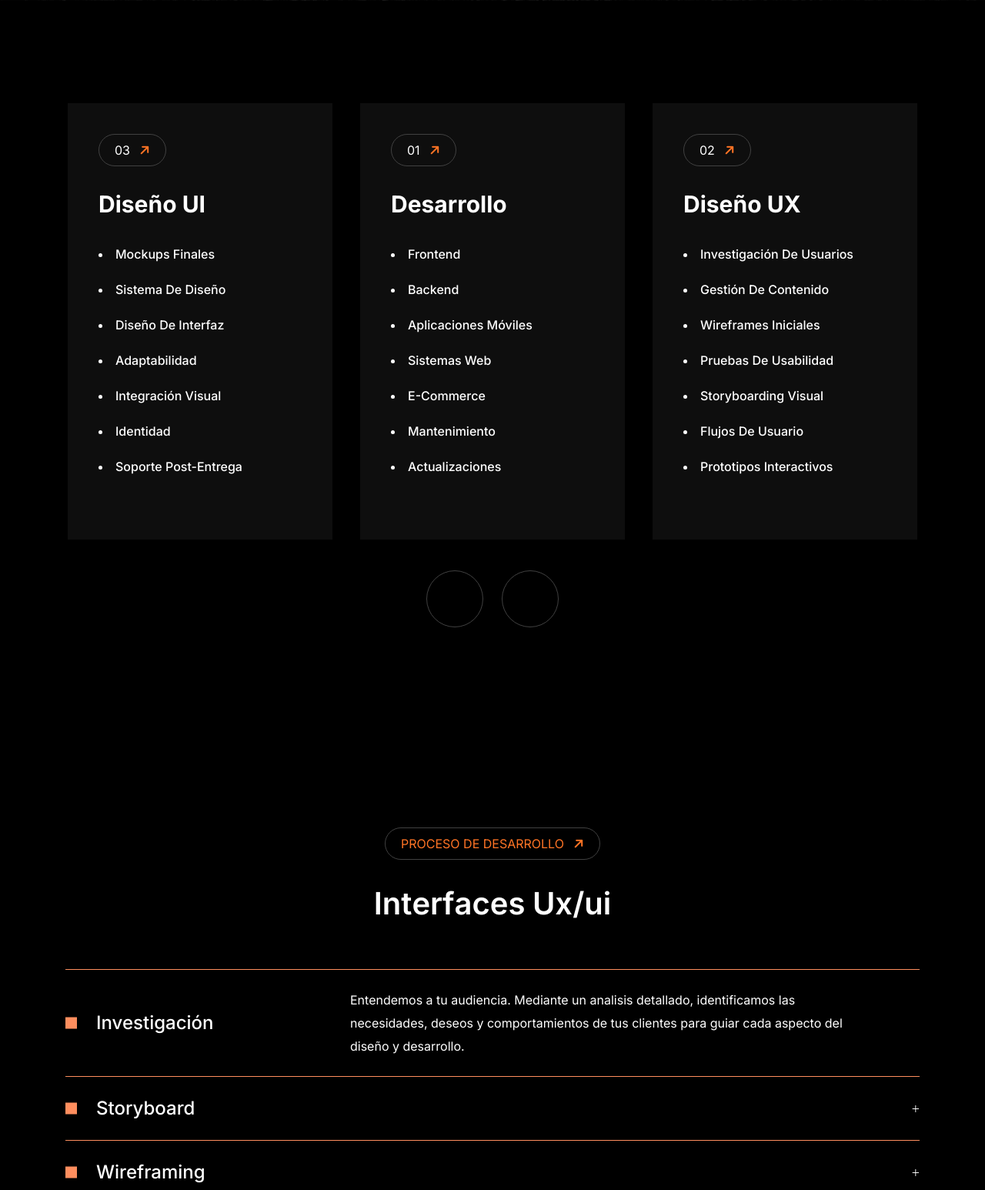
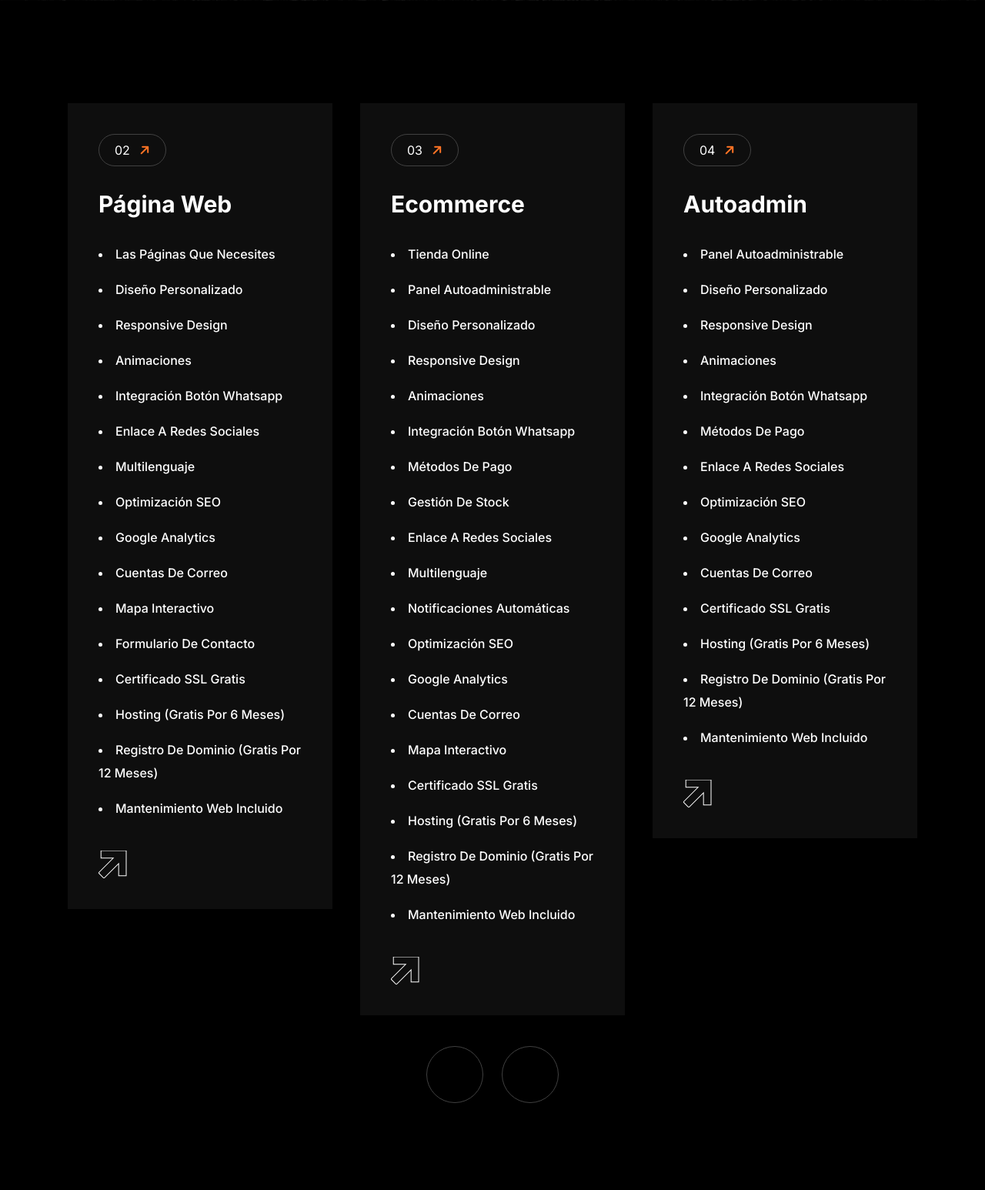
Before and after one commit to ginasoft/foxstudio, a PHP site: page /servicios.php in a window 1280 px wide. Shown: the part 489-2035 px from the top of the page at 77% size. Run offline with PHP 8.4, Linux system fonts and the light colour scheme; some libraries are stand-ins or nearby versions; some web fonts are replaced.

Commit message:
Servicios added

```diff
--- a/assets/js/plugins.js
+++ b/assets/js/plugins.js
@@ -574,6 +574,7 @@
 				autoplaySpeed: 5000,
 				slidesToScroll: 1,
 				arrows: true,
+				initialSlide: 2,
 				prevArrow: $(".prev-service-t"),
 				nextArrow: $(".next-service-t"),
 				dots: false,
--- a/servicios.php
+++ b/servicios.php
@@ -45,8 +45,12 @@
                <section class="section service-t">
                   <div class="container">
                      <div class="row">
+
                         <div class="col-12">
                            <div class="service-t__slider">
+
+
+
                               <div class="service-t-single-wrapper">
                                  <div class="service-t__slider-single">
                                     <div class="intro">
@@ -55,18 +59,33 @@
                                           <i class="fa-solid fa-arrow-right"></i>
                                        </span>
                                        <h4>
-                                          <a href="#">Desarrollo</a>
+                                          <a href="#">Landing Page</a>
                                        </h4>
                                     </div>
                                     <ul>
-                                       <li>Frontend</li>
-                                       <li>Backend</li>
-                                       <li>Aplicaciones Móviles</li>
-                                       <li>Sistemas web</li>
-                                       <li>E-commerce</li>
-                                       <li>Mantenimiento</li>
-                                       <li>Actualizaciones</li>
+                                       <li>Una sola página</li>
+                                       <li>Diseño personalizado</li>
+                                       <li>Responsive Design</li>
+                                       <li>Animaciones</li>
+                                       <li>Integración botón Whatsapp</li>
+                                       <li>Enlace a redes sociales</li>
+                                       <li>Multilenguaje</li>
+                                       <li>Optimización SEO</li>
+                                       <li>Google Analytics</li>
+                                       <li>Cuentas de correo</li>
+                                       <li>Mapa interactivo</li>
+                                       <li>Formulario de contacto</li>
+                                       <li>Certificado SSL gratis</li>
+                                       <li>Hosting (gratis por 6 meses)</li>
+                                       <li>Registro de dominio (gratis por 12 meses)</li>
+                                       <li>Mantenimiento web incluido</li>
                                     </ul>
+                                       <div class="cta">
+                                       <a href="https://wa.me/5491139398075?text=Más%20info%20Landing%20Page">
+                                          <i class="icon-arrow-top-right"></i>
+                                          <span>Me interesa</span>
+                                       </a>
+                                    </div>
                                  </div>
                               </div>
                               <div class="service-t-single-wrapper">
@@ -77,18 +96,33 @@
                                           <i class="fa-solid fa-arrow-right"></i>
                                        </span>
                                        <h4>
-                                          <a href="#">Diseño UX</a>
+                                          <a href="#">Página Web</a>
                                        </h4>
                                     </div>
                                     <ul>
-                                       <li>Investigación de Usuarios</li>
-                                       <li>Gestión de Contenido</li>
-                                       <li>Wireframes Iniciales</li>
-                                       <li>Pruebas de Usabilidad</li>
-                                       <li>Storyboarding Visual</li>
-                                       <li>Flujos de Usuario</li>
-                                       <li>Prototipos Interactivos</li>
+                                       <li>Las páginas que necesites</li>
+                                       <li>Diseño personalizado</li>
+                                       <li>Responsive Design</li>
+                                       <li>Animaciones</li>
+                                       <li>Integración botón Whatsapp</li>
+                                       <li>Enlace a Redes Sociales</li>
+                                       <li>Multilenguaje</li>
+                                       <li>Optimización SEO</li>
+                                       <li>Google Analytics</li>
+                                       <li>Cuentas de correo</li>
+                                       <li>Mapa interactivo</li>
+                                       <li>Formulario de Contacto</li>
+                                       <li>Certificado SSL gratis</li>
+                                       <li>Hosting (gratis por 6 meses)</li>
+                                       <li>Registro de dominio (gratis por 12 meses)</li>
+                                       <li>Mantenimiento Web incluido</li>
                                     </ul>
+                                    <div class="cta">
+                                       <a href="https://wa.me/5491139398075?text=Más%20info%20Página%20Web">
+                                          <i class="icon-arrow-top-right"></i>
+                                          <span>Me interesa</span>
+                                       </a>
+                                    </div>
                                  </div>
                               </div>
 
@@ -100,21 +134,38 @@
                                           <i class="fa-solid fa-arrow-right"></i>
                                        </span>
                                        <h4>
-                                          <a href="#">Diseño UI</a>
+                                          <a href="#">Ecommerce</a>
                                        </h4>
                                     </div>
                                     <ul>
-                                       <li>Mockups Finales</li>
-                                       <li>Sistema de Diseño</li>
-                                       <li>Diseño de Interfaz</li>
-                                       <li>Adaptabilidad</li>
-                                       <li>Integración Visual</li>
-                                       <li>Identidad</li>
-                                       <li>Soporte Post-Entrega</li>
+                                       <li>Tienda online</li>
+                                       <li>Panel autoadministrable</li>
+                                       <li>Diseño personalizado</li>
+                                       <li>Responsive Design</li>
+                                       <li>Animaciones</li>
+                                       <li>Integración botón Whatsapp</li>
+                                       <li>Métodos de pago</li>
+                                       <li>Gestión de stock</li>
+                                       <li>Enlace a redes sociales</li>
+                                       <li>Multilenguaje</li>
+                                       <li>Notificaciones automáticas</li>
+                                       <li>Optimización SEO</li>
+                                       <li>Google Analytics</li>
+                                       <li>Cuentas de correo</li>
+                                       <li>Mapa Interactivo</li>
+                                       <li>Certificado SSL gratis</li>
+                                       <li>Hosting (gratis por 6 meses)</li>
+                                       <li>Registro de dominio (gratis por 12 meses)</li>
+                                       <li>Mantenimiento Web incluido</li>
                                     </ul>
+                                    <div class="cta">
+                                       <a href="https://wa.me/5491139398075?text=Más%20info%20Tienda%20Online">
+                                          <i class="icon-arrow-top-right"></i>
+                                          <span>Me interesa</span>
+                                       </a>
                                     </div>
                                  </div>
-
+                              </div>
 
                                <div class="service-t-single-wrapper">
                                  <div class="service-t__slider-single">
@@ -124,18 +175,31 @@
                                           <i class="fa-solid fa-arrow-right"></i>
                                        </span>
                                        <h4>
-                                          <a href="#">Integración</a>
+                                          <a href="#">Autoadmin</a>
                                        </h4>
                                     </div>
                                     <ul>
-                                       <li>Conexión con APIs</li>
-                                       <li>Automatización de Procesos</li>
-                                       <li>Sincronización de Datos</li>
-                                       <li>Middleware y Microservicios</li>
-                                       <li>Gestión de Flujos de trabajo</li>
-                                       <li>Optimización de Procesos</li>
-                                       <li>Seguridad</li>
+                                       <li>Panel Autoadministrable</li>
+                                       <li>Diseño Personalizado</li>
+                                       <li>Responsive Design</li>
+                                       <li>Animaciones</li>
+                                       <li>Integración botón Whatsapp</li>
+                                       <li>Métodos de pago</li>
+                                       <li>Enlace a redes sociales</li>
+                                       <li>Optimización SEO</li>
+                                       <li>Google Analytics</li>
+                                       <li>Cuentas de correo</li>
+                                       <li>Certificado SSL gratis</li>
+                                       <li>Hosting (gratis por 6 meses)</li>
+                                       <li>Registro de dominio (gratis por 12 meses)</li>
+                                       <li>Mantenimiento Web incluido</li>
                                     </ul>
+                                    <div class="cta">
+                                       <a href="https://wa.me/5491139398075?text=Más%20info%20Web%20Autoadministrable">
+                                          <i class="icon-arrow-top-right"></i>
+                                          <span>Me interesa</span>
+                                       </a>
+                                    </div>
                                  </div>
                               </div>
 
@@ -144,73 +208,37 @@
                                  <div class="service-t__slider-single">
                                     <div class="intro">
                                        <span class="sub-title">
-                                          01
+                                          05
                                           <i class="fa-solid fa-arrow-right"></i>
                                        </span>
                                        <h4>
-                                          <a href="#">Desarrollo</a>
+                                          <a href="#">Aplicación web</a>
                                        </h4>
                                     </div>
                                     <ul>
-                                       <li>Frontend</li>
-                                       <li>Backend</li>
-                                       <li>Aplicaciones Móviles</li>
-                                       <li>Sistemas web</li>
-                                       <li>E-commerce</li>
-                                       <li>Mantenimiento</li>
-                                       <li>Actualizaciones</li>
+                                       <li>A medida</li>
+                                       <li>Responsive Design</li>
+                                       <li>Últimas tecnologías</li>
+                                       <li>Conexión con APIs</li>
+                                       <li>Automatización de Procesos</li>
+                                       <li>Sincronización de Datos</li>
+                                       <li>Escalabilidad y arquitectura modular</li>
+                                       <li>Panel de administración y usuarios</li>
+                                       <li>Cuentas de correo propias</li>
+                                       <li>Certificado SSL Gratis</li>
+                                       <li>Registro de dominio (gratis por 12 meses)</li>
+                                       <li>Hosting (Cloud Server)</li>
+                                       <li>Mantenimiento web incluido</li>
                                     </ul>
+                                     <div class="cta">
+                                       <a href="https://wa.me/5491139398075?text=Más%20info%20Aplicación%20Web">
+                                          <i class="icon-arrow-top-right"></i>
+                                          <span>Me interesa</span>
+                                       </a>
+                                    </div>
                                  </div>
                               </div>
 
-
-                              <div class="service-t-single-wrapper">
-                                 <div class="service-t__slider-single">
-                                    <div class="intro">
-                                       <span class="sub-title">
-                                          02
-                                          <i class="fa-solid fa-arrow-right"></i>
-                                       </span>
-                                       <h4>
-                                          <a href="#">Diseño UX</a>
-                                       </h4>
-                                    </div>
-                                    <ul>
-                                       <li>Investigación de Usuarios</li>
-                                       <li>Arquitectura de la Información</li>
-                                       <li>Wireframes Iniciales</li>
-                                       <li>Pruebas de Usabilidad</li>
-                                       <li>Storyboarding Visual</li>
-                                       <li>Flujos de Usuario</li>
-                                       <li>Prototipos Interactivos</li>
-                                    </ul>
-                                 </div>
-                              </div>
-
-
-
-                              <div class="service-t-single-wrapper">
-                                 <div class="service-t__slider-single">
-                                    <div class="intro">
-                                       <span class="sub-title">
-                                          03
-                                          <i class="fa-solid fa-arrow-right"></i>
-                                       </span>
-                                       <h4>
-                                          <a href="#">Diseño UI</a>
-                                       </h4>
-                                    </div>
-                                    <ul>
-                                       <li>Mockups Finales</li>
-                                       <li>Sistema de Diseño</li>
-                                       <li>Diseño de Interfaz</li>
-                                       <li>Adaptabilidad</li>
-                                       <li>Integración Visual</li>
-                                       <li>Identidad</li>
-                                       <li>Soporte Post-Entrega</li>
-                                    </ul>
-                                 </div>
-                              </div>
 
 
                            </div>
```
Lines whose indentation alone changed are shown as unchanged.
